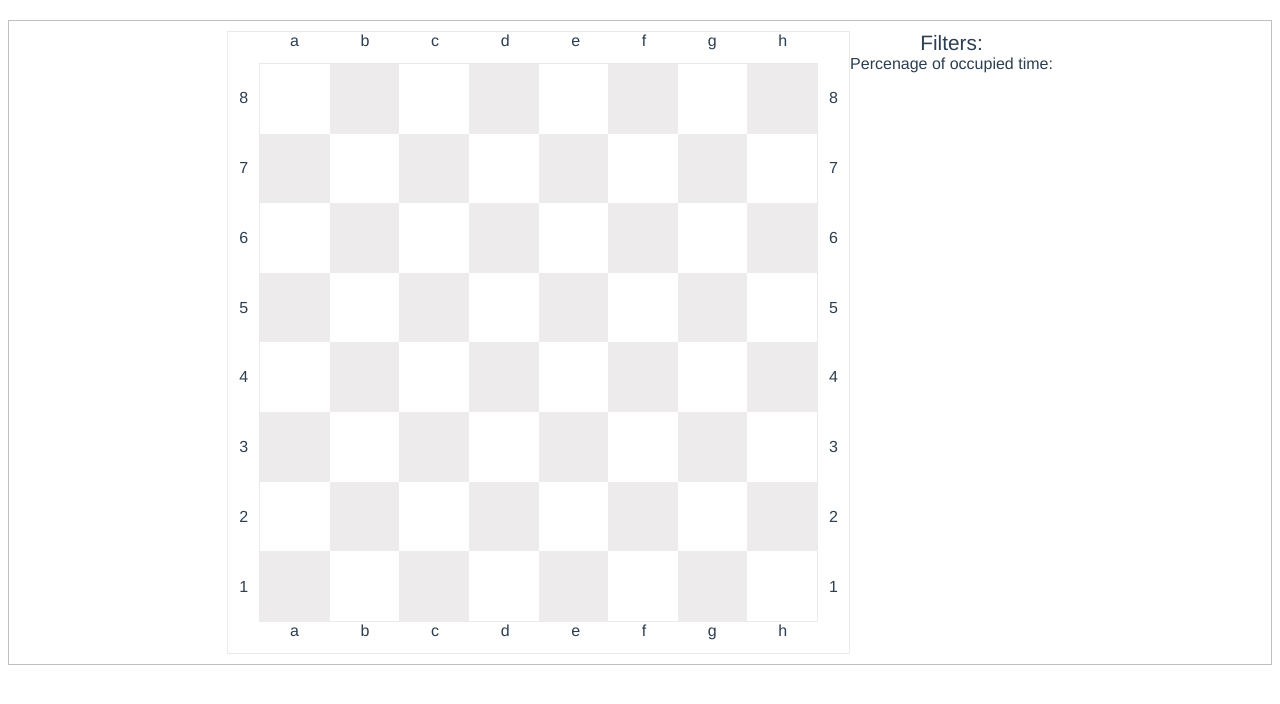
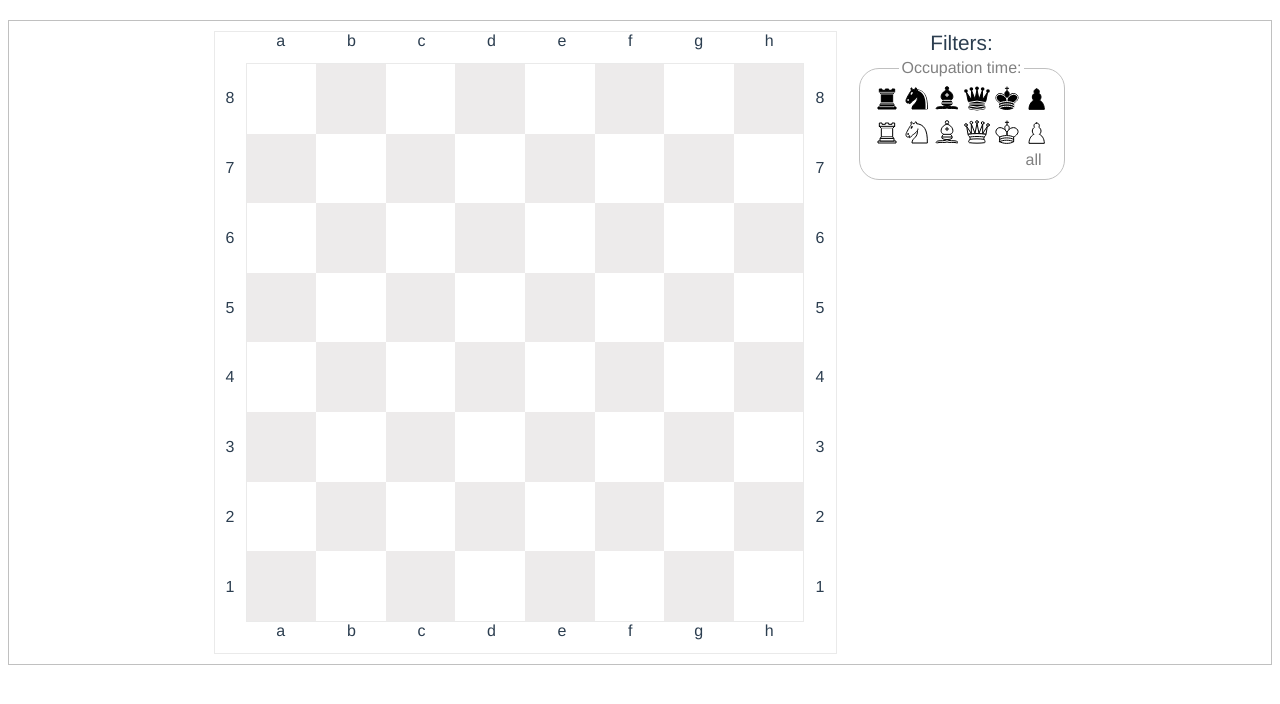
Before and after one commit to nick-bir/chess-stats, a Vue app in the folder client/: page / in a window 1280 px wide. Shown: the top 704 px of the page. Built offline with nearby package versions, Linux system fonts and the light colour scheme; no server answers.

Commit message:
added chess figures icons to filters (WIP)

```diff
--- a/client/src/App.vue
+++ b/client/src/App.vue
@@ -12,7 +12,6 @@ export default {
     name: "App",
     store,
     mounted() {
-        console.log('--- store', Object.keys(this.$store))
         this.$store.dispatch('LOAD_STATS')
     },
     components: {
--- a/client/src/components/ChessFigure.vue
+++ b/client/src/components/ChessFigure.vue
@@ -1,52 +1,91 @@
 <template>
-  <!-- <svg class="chess-figure" viewbox="0 0 45 45">
-    <use :xlink:href="svg+'#chess-figure__icon-klt'"></use>
+    <!-- <svg class="ChessFigure" viewbox="0 0 45 45">
+    <use :xlink:href="svg+'#ChessFigure__icon-klt'"></use>
   </svg> -->
-  <div class="chess-figure" :class="`chess-figure_figure_${figure}`"></div>
+    <div
+        class="ChessFigure"
+        :class="`ChessFigure_figure_${figure}`"
+        :style="style"
+    ></div>
 </template>
 
 <script>
+export default {
+    props: {
+        figure: {
+            default: 'ql',
+        },
+        size: {
+            default: '100%',
+        },
+    },
 
-export default {
-  props: {
-    figure: {
-      default: 'ql'
-    }
-  }
-
-}
+    computed: {
+        style() {
+            return {
+                width: this.size,
+                height: this.size,
+            };
+        },
+    },
+};
 </script>
 
 <style lang="stylus">
-  .chess-figure
-    width: 100%
-    height: 100%
-    background-image: url('ChessFigure__Sprite.svg')
-    background-size: 600% 200%
+.ChessFigure {
+  display: inline-block;
+  width: 100%;
+  background-image: url('ChessFigure__Sprite.svg');
+  background-size: 600% 200%;
+  min-width: 10px;
+  min-height: 10px;
 
-    &_figure_K
-      background-position: 0 0
-    &_figure_Q
-      background-position: 20% 0
-    &_figure_R
-      background-position: 40% 0
-    &_figure_B
-      background-position: 60% 0
-    &_figure_N
-      background-position: 80% 0
-    &_figure_P
-      background-position: 100% 0
+  &_figure_K {
+    background-position: 0 0;
+  }
 
-    &_figure_k
-      background-position: 0 100%
-    &_figure_q
-      background-position: 20% 100%
-    &_figure_r
-      background-position: 40% 100%
-    &_figure_b
-      background-position: 60% 100%
-    &_figure_n
-      background-position: 80% 100%
-    &_figure_p
-      background-position: 100% 100%
+  &_figure_Q {
+    background-position: 20% 0;
+  }
+
+  &_figure_R {
+    background-position: 80% 0;
+  }
+
+  &_figure_B {
+    background-position: 40% 0;
+  }
+
+  &_figure_N {
+    background-position: 60% 0;
+  }
+
+  &_figure_P {
+    background-position: 100% 0;
+  }
+
+  &_figure_k {
+    background-position: 0 100%;
+  }
+
+  &_figure_q {
+    background-position: 20% 100%;
+  }
+
+  &_figure_r {
+    background-position: 80% 100%;
+  }
+
+  &_figure_b {
+    background-position: 40% 100%;
+  }
+
+  &_figure_n {
+    background-position: 60% 100%;
+  }
+
+  &_figure_p {
+    background-position: 100% 100%;
+  }
+}
 </style>
--- a/client/src/components/Filters.vue
+++ b/client/src/components/Filters.vue
@@ -1,16 +1,55 @@
 <template lang="pug">
     .Filters
         .Filters__caption Filters:
-        .Filters__filter
-            label.Filters__filter-label Percenage of occupied time:
+        fieldset.Filters__filter
+            legend.Filters__filter-container Occupation time:
             label.Filters__filter-controls
+                ChessFigure(:figure="f" size="30px" v-for="f in 'rnbqkp'" @click.native="toggleFilter('figure', f)")
+            label.Filters__filter-controls
+                ChessFigure(:figure="f" size="30px" v-for="f in 'RNBQKP'" @click.native="toggleFilter('figure', f)")
+            label.Filters__filter-controls
+                a.Filters__filter-reset( @click="resetFilter('figure')") all
+
+
 </template>
+
+<script>
+import ChessFigure from './ChessFigure';
+
+export default {
+
+    methods: {
+        toggleFilter(filter, value) {
+            this.$emit('toggleFilter', {filter, value});
+        },
+        resetFilter(filter) {
+            this.$emit('resetFilter', {filter});
+        }
+    },
+
+    components: {
+        ChessFigure
+    }
+}
+</script>
 
 <style lang="stylus">
     .Filters
         min-width: 200px
-
         &__caption
+            margin-bottom: 0.2em
             text-align: center
             font-size: 1.3em
+        &__filter
+            border: 1px solid silver
+            border-radius: 20px
+            color: gray
+        &__filter-controls
+            display: block
+        &__filter-reset
+            display: block
+            text-align: right
+            padding-right: 10px
+
+
 </style>
--- a/client/src/components/MainLayout.vue
+++ b/client/src/components/MainLayout.vue
@@ -36,5 +36,8 @@ export default {
             width: 50%
             max-width: 800px
 
+        .Filters
+            margin-left: 20px
+
 
 </style>
--- a/client/src/components/StatsTile.vue
+++ b/client/src/components/StatsTile.vue
@@ -1,6 +1,6 @@
 <template lang="pug">
     .StatsTile
-        .StatsTile__percent(:style="{width: size, height: size}")
+        .StatsTile__percent(:style="{width: size, height: size}" :title="roundPerc+'%'")
 </template>
 
 <script>
```
Also changed, not shown: 2 other files (tests, documents, lock files or other folders).
